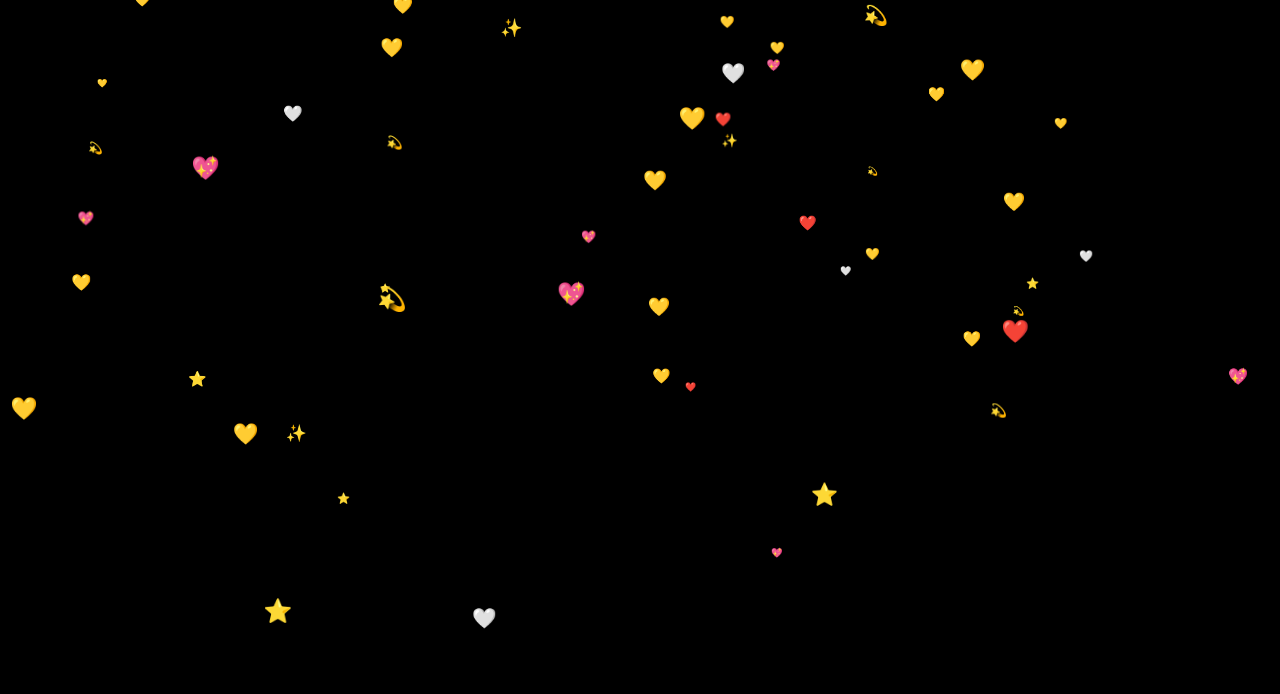
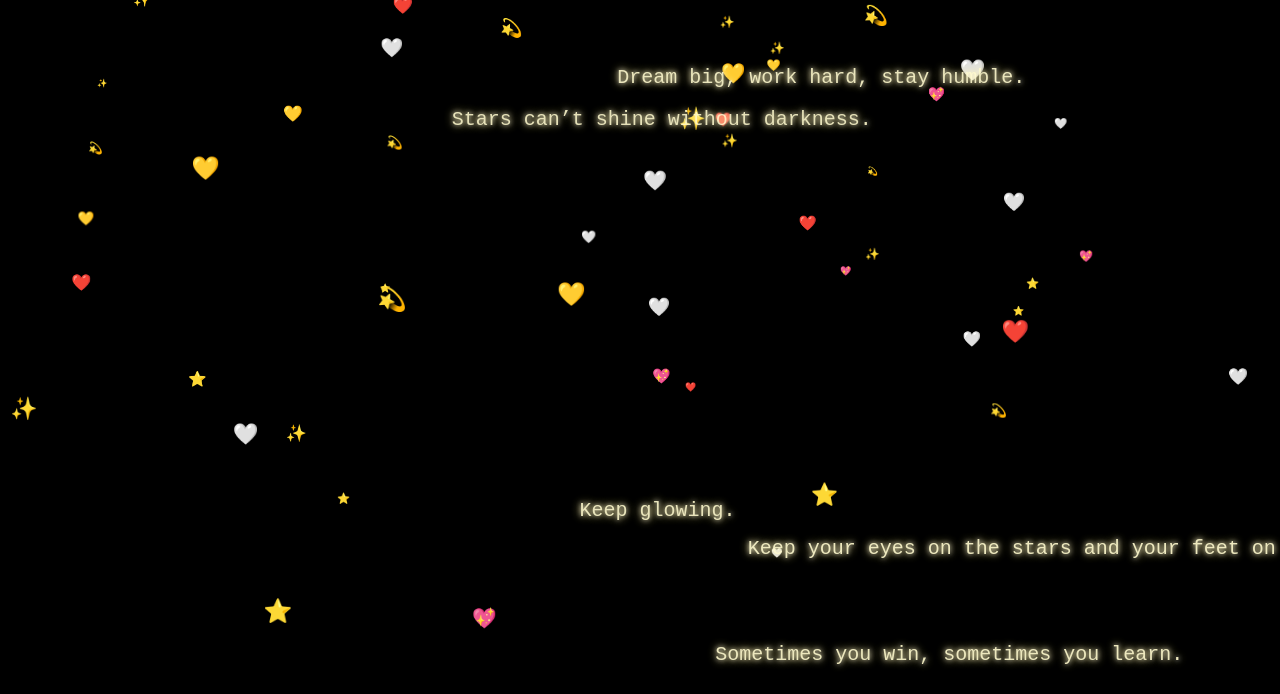
Before and after one commit to doankien2598-maker/KIEN, a plain HTML site: page index.html in a window 1280 px wide. Shown: the top 694 px of the page. Drawn offline with Linux system fonts and the light colour scheme.

Commit message:
Add files via upload

```diff
--- a/index.html
+++ b/index.html
@@ -18,6 +18,7 @@
     position: absolute;
     top: 0;
     left: 0;
+    z-index: 0; /* nằm dưới */
   }
 
   .credit {
@@ -28,29 +29,32 @@
     font-size: 20px;
     color: white;
     text-shadow: 0 0 8px yellow;
+    z-index: 3;
   }
 
-  /* Container chứa các quote */
+  /* Quote container */
   .quote-container {
     position: absolute;
-    top: 10%;
+    top: 5%;
     width: 100%;
+    height: 90%;
     overflow: hidden;
     pointer-events: none;
+    z-index: 2; /* nằm trên canvas */
   }
 
   .quote {
     position: absolute;
     white-space: nowrap;
-    font-size: 18px;
+    font-size: 20px;
     color: #fffacd;
-    text-shadow: 0 0 8px #fff;
+    text-shadow: 0 0 10px #ffea75, 0 0 5px #ffffff;
     animation: moveQuote linear infinite;
   }
 
   @keyframes moveQuote {
-    from { transform: translateX(100vw); }
-    to { transform: translateX(-100vw); }
+    from { transform: translateX(110vw); opacity: 1; }
+    to { transform: translateX(-120vw); opacity: 0.7; }
   }
 </style>
 </head>
@@ -60,15 +64,14 @@
 <div class="credit">Made by Doan T Kien</div>
 
 <script>
-  // --- Canvas ngôi sao và trái tim ---
+  // --- Canvas sao & tim ---
   const canvas = document.getElementById('canvas');
   const ctx = canvas.getContext('2d');
   canvas.width = window.innerWidth;
   canvas.height = window.innerHeight;
 
   const shapes = [];
-  const colors = ['#fff', '#fffd87', '#ffffcc', '#fff6a0', '#ffd1d1'];
-  const emojis = ['⭐', '💫', '✨', '💛', '🤍', '💖', '💛', '❤️'];
+  const emojis = ['⭐', '💫', '✨', '💖', '💛', '🤍', '❤️'];
 
   function createShape() {
     return {
@@ -132,24 +135,29 @@
     quote.className = 'quote';
     quote.textContent = quotes[Math.floor(Math.random() * quotes.length)];
 
-    const duration = Math.random() * 10 + 15; // tốc độ khác nhau
-    quote.style.top = Math.random() * 70 + 'vh';
+    const duration = Math.random() * 8 + 15; // tốc độ ngẫu nhiên
+    quote.style.top = Math.random() * 80 + 'vh';
     quote.style.animationDuration = duration + 's';
 
     container.appendChild(quote);
 
     // Xóa sau khi chạy hết
     setTimeout(() => {
-      container.removeChild(quote);
+      if (quote.parentNode) container.removeChild(quote);
     }, duration * 1000);
   }
 
-  // Xuất hiện 4-5 quote chạy cùng lúc
+  // 4–5 quote cùng lúc, chạy liên tục
   setInterval(() => {
     for (let i = 0; i < 5; i++) {
       spawnQuote();
     }
-  }, 6000);
+  }, 5000);
+
+  // Sinh quote ngay khi mở trang (để không phải chờ)
+  for (let i = 0; i < 5; i++) {
+    spawnQuote();
+  }
 </script>
 </body>
 </html>
```
